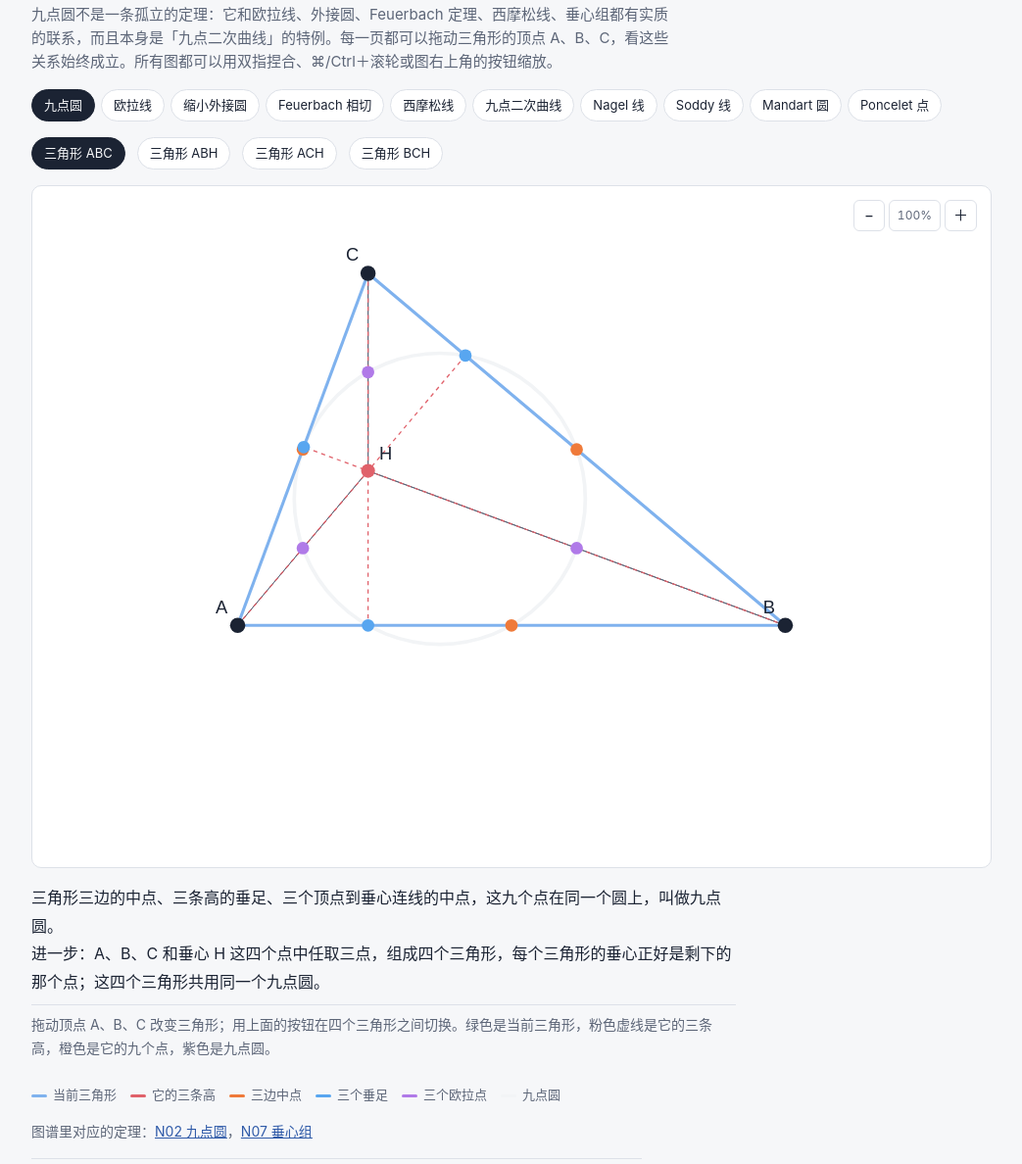
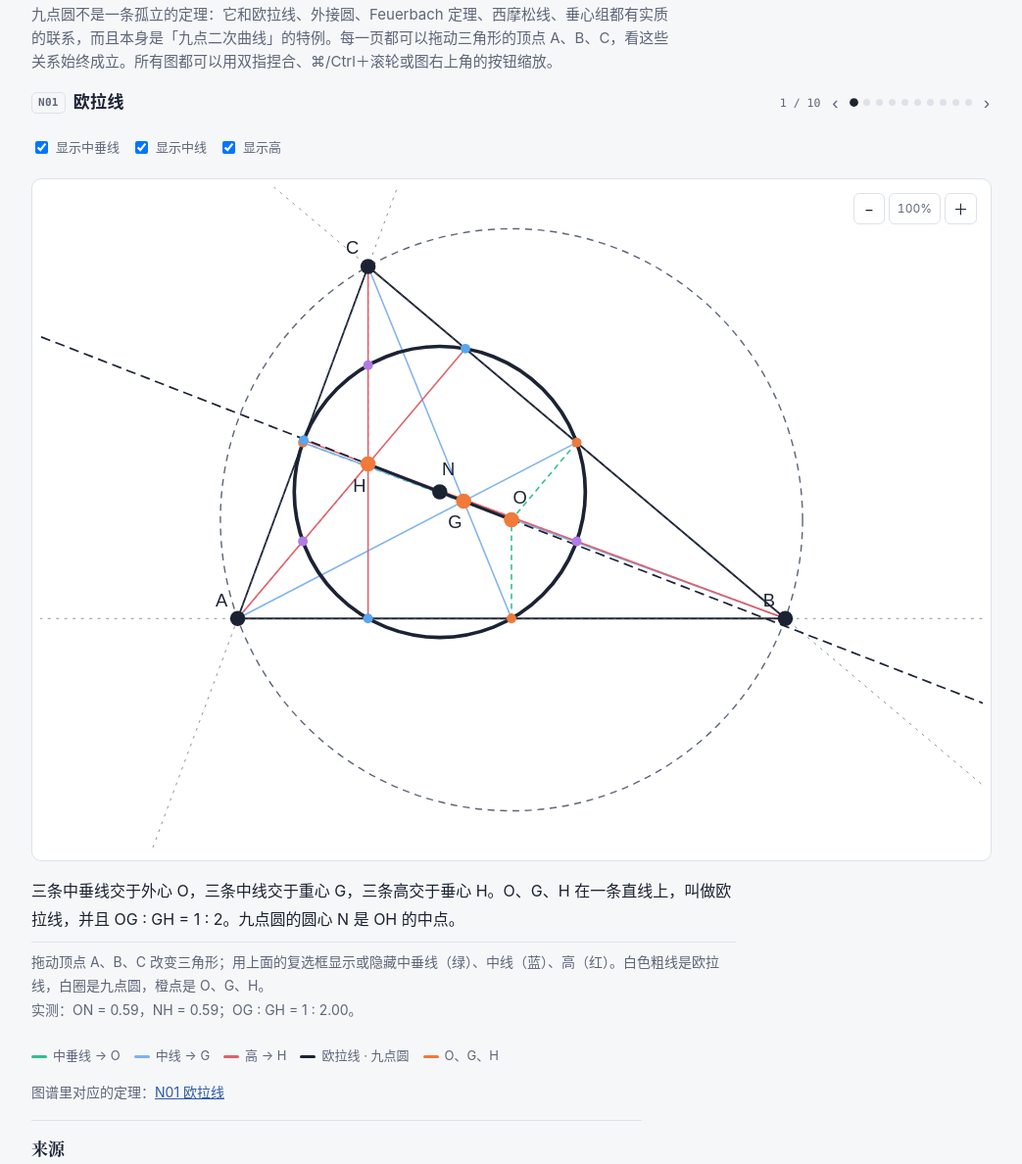
Before and after one commit to dongzhang84/geometry-atlas, a plain HTML site: page family/nine-point.html in a window 1280 px wide. Shown: the part 106-1294 px from the top of the page at 98% size, without its empty margins (118-1161 px from the left). Drawn offline with Linux system fonts and the light colour scheme.

Commit message:
大图的定理菜单：顺序名字都从 atlas.js 来，芯片栏换成位置指示
原来那排芯片是大图自己的一份清单，硬编码在 js 里，和图谱各写各的：顺序不同
（九点圆在前、欧拉线在后），名字也不同（「缩小外接圆」对「位似生成九点圆」、
「西摩松」对「西姆松」）。定理加到四五十条时这排芯片也排不下。

- 顺序、编号、名字全部从 data/atlas.js 推导，只收这一页画得出来的锚点。改名、
  调顺序、加定理都只动那一个文件，两边不可能再分叉；顺带修掉上面两处不一致。
- 芯片栏换成一行：左边「N01 · 欧拉线」，右边「1 / 10」＋ 前后箭头 ＋ 一排小
  圆点。圆点占的横向空间不到芯片的十分之一，十几条也放得下，而且一眼看出这
  一族有多少条、自己在第几条。悬停圆点显示定理名，点一下直接跳；键盘左右键
  也能翻。
- 顺带修一个自己引入的问题：上一版把欧拉线和九点圆改成固定白色（照搬视频），
  浅色主题下白纸白线直接消失。改成跟 --ink 走，深色底上接近白、浅色底上是
  墨色 —— 视频本来也是这么写的。
- validate.py 的 demo 锚点检查原来只认带引号的字符串；锚点现在是 DRAW 里的
  方法名，不带引号，检查跟着放宽。

Co-Authored-By: Claude Opus 5 (1M context) <noreply@anthropic.com>

```diff
--- a/family/nine-point.html
+++ b/family/nine-point.html
@@ -58,6 +58,23 @@ footer ul{margin:0;padding-left:18px}
 .embed header,.embed footer{display:none}
 .embed body{padding-block:0}
 .embed .wrap{gap:10px;padding-top:46px}
+
+/* 定理导航：编号 · 名称 ＋ 在这一族里第几条 ＋ 圆点 ＋ 前后箭头。
+   原来是一排芯片，定理一多就排不下，而且和图谱是两份清单。 */
+.navbar{display:flex;align-items:center;justify-content:space-between;gap:14px;flex-wrap:wrap}
+.navname{font-size:17px;font-weight:600;letter-spacing:.3px;display:flex;align-items:center;gap:8px}
+.navnum{font-family:ui-monospace,SFMono-Regular,Menlo,monospace;font-size:11px;font-style:normal;
+  color:var(--muted);border:1px solid var(--rule);border-radius:5px;padding:1px 6px}
+.navpos{display:flex;align-items:center;gap:10px}
+.navcount{font-family:ui-monospace,SFMono-Regular,Menlo,monospace;font-size:11.5px;color:var(--muted)}
+.navarrow{border:none;background:none;cursor:pointer;color:var(--muted);font-size:19px;line-height:1;
+  padding:0 2px}
+.navarrow:hover{color:var(--ink)}
+.navdots{display:flex;align-items:center;gap:6px}
+.navdot{width:7px;height:7px;border-radius:50%;border:none;padding:0;cursor:pointer;
+  background:var(--rule);transition:background .15s,transform .15s}
+.navdot:hover{background:var(--muted);transform:scale(1.35)}
+.navdot.on{background:var(--ink);transform:scale(1.25)}
 </style>
 </head>
 <body>
@@ -68,7 +85,7 @@ footer ul{margin:0;padding-left:18px}
     <p>九点圆不是一条孤立的定理：它和欧拉线、外接圆、Feuerbach 定理、西摩松线、垂心组都有实质的联系，而且本身是「九点二次曲线」的特例。每一页都可以拖动三角形的顶点 A、B、C，看这些关系始终成立。所有图都可以用双指捏合、⌘/Ctrl＋滚轮或图右上角的按钮缩放。</p>
   </header>
 
-  <nav class="tabs" id="tabs" aria-label="选择一条联系"></nav>
+  <nav class="navbar" id="tabs" aria-label="这一族里的定理"></nav>
   <div class="opts" id="opts"></div>
   <div class="stage"><canvas id="cv" aria-label="动态几何图"></canvas>
     <div class="zoom" role="group" aria-label="缩放">
@@ -97,8 +114,8 @@ footer ul{margin:0;padding-left:18px}
   document.documentElement.classList.add('embed');
   document.documentElement.setAttribute('data-theme', 'dark');
 }</script>
-<script src="../data/atlas.js?v=20261027d"></script>
-<script src="../js/geometry.js?v=20261027d"></script>
-<script src="../js/nine-point.js?v=20261027d"></script>
+<script src="../data/atlas.js?v=20261027f"></script>
+<script src="../js/geometry.js?v=20261027f"></script>
+<script src="../js/nine-point.js?v=20261027f"></script>
 </body>
 </html>
--- a/js/nine-point.js
+++ b/js/nine-point.js
@@ -32,16 +32,34 @@
         C_ORG = '#ef7a3a',   // 欧拉线、关键点
         C_PUR = '#b07ae8',   // 九点圆、欧拉点
         C_AMB = '#e0b061',   // 第二组辅助对象
-        C_WHT = '#f2f4f6',   // 主对象：欧拉线、九点圆（视频里就是白）
+        C_WHT = 'MAIN',      // 主对象：欧拉线、九点圆。跟主题走，见下面的 mainCol()
         C_FOT = '#58a6f0',   // 垂足（视频里垂足用的是另一种蓝）
         C_GRY = '#8a8f99';   // 外接圆这类陪衬
   const css = (v) => getComputedStyle(document.documentElement).getPropertyValue(v).trim() || '#888';
+  /** 主对象的颜色：深色底上接近白，浅色底上是墨色。视频只有深色版，照搬固定白会在浅色主题里消失。 */
+  const mainCol = () => css('--ink');
+  /** 画的时候把 'MAIN' 这个占位换成当前主题的墨色 */
+  const col = (c) => (c === 'MAIN' ? mainCol() : c);
 
-  const TABS = [
-    ['orthocentric', '九点圆'], ['euler', '欧拉线'], ['homothety', '缩小外接圆'],
-    ['feuerbach', 'Feuerbach 相切'], ['simson', '西摩松线'], ['conic', '九点二次曲线'],
-    ['nagel', 'Nagel 线'], ['soddy', 'Soddy 线'], ['mandart', 'Mandart 圆'], ['poncelet', 'Poncelet 点'],
-  ];
+  /* 顺序、编号、名字全部从 data/atlas.js 推导：图谱和这里是同一份清单，
+     改名、调顺序、加定理都只动那一个文件，两边不可能再对不上。
+     只收这一页有画法（DRAW 里有）的那些锚点。 */
+  const PAGE = 'nine-point.html';
+  const TABS = (function () {
+    const A = window.ATLAS;
+    const out = [];
+    if (A) {
+      A.theorems.forEach((t) => {
+        const d = t.demo || '';
+        if (d.indexOf(PAGE) < 0) return;
+        const id = d.slice(d.indexOf('#') + 1);
+        if (!id || out.some((x) => x[0] === id)) return;
+        out.push([id, t.name, t.id]);
+      });
+    }
+    return out.length ? out : [['orthocentric', '九点圆', '']];
+  })();
+  const tabIndex = (id) => TABS.findIndex((x) => x[0] === id);
   const LEG = {
     euler: [[C_GRN, '中垂线 → O'], [C_BLU, '中线 → G'], [C_RED, '高 → H'], [C_WHT, '欧拉线 · 九点圆'], [C_ORG, 'O、G、H']],
     homothety: [[C_GRY, '外接圆与样点'], [C_AMB, '缩放后的圆'], [C_PUR, '九点圆']],
@@ -173,11 +191,11 @@
       if (state.show.pb) M.forEach((m) => seg(m, g.O, C_GRN, 1.1, [4, 3]));
       if (state.show.md) M.forEach((m, i) => seg(vs[i], m, C_BLU, 1.1));
       if (state.show.al) F.forEach((f, i) => { seg(vs[i], f, C_RED, 1.1); if (len(sub(g.H, f)) > len(sub(vs[i], f))) seg(f, g.H, C_RED, 0.8, [3, 3]); else seg(vs[i], g.H, C_RED, 0.8, [3, 3]); });
-      circle(g.N, g.r9, C_WHT, 2.6); lineInf(g.O, g.H, C_WHT, 1.2, [7, 4]); seg(g.O, g.H, C_WHT, 2.2);
+      circle(g.N, g.r9, col(C_WHT), 2.6); lineInf(g.O, g.H, col(C_WHT), 1.2, [7, 4]); seg(g.O, g.H, col(C_WHT), 2.2);
       ninePoints(g.A, g.B, g.C).forEach((p, i) => dot(p, i < 3 ? C_ORG : i < 6 ? C_FOT : C_PUR, 3.5));
       const dir = sub(g.H, g.O), same = near(g.O, g.G, g);
       if (same) { dot(g.O, C_ORG, 5.5); lab(g.O, 'O = G = H = N', 9, -9); }
-      else [[g.O, 'O', C_ORG, 1], [g.G, 'G', C_ORG, -1], [g.N, 'N', C_WHT, 1], [g.H, 'H', C_ORG, -1]].forEach(([p, n, c, sd]) => { dot(p, c, 5.5); labPerp(p, n, dir, sd); });
+      else [[g.O, 'O', C_ORG, 1], [g.G, 'G', C_ORG, -1], [g.N, 'N', col(C_WHT), 1], [g.H, 'H', C_ORG, -1]].forEach(([p, n, c, sd]) => { dot(p, c, 5.5); labPerp(p, n, dir, sd); });
       return info('三条中垂线交于外心 O，三条中线交于重心 G，三条高交于垂心 H。O、G、H 在一条直线上，叫做欧拉线，并且 OG : GH = 1 : 2。九点圆的圆心 N 是 OH 的中点。',
         '拖动顶点 A、B、C 改变三角形；用上面的复选框显示或隐藏中垂线（绿）、中线（蓝）、高（红）。白色粗线是欧拉线，白圈是九点圆，橙点是 O、G、H。<br>' +
         (same ? '三角形接近等边：O、G、H、N 几乎重合，欧拉线不再确定。' :
@@ -242,7 +260,7 @@
     },
     orthocentric(g) {
       const sec = css('--muted');
-      circle(g.N, g.r9, C_WHT, 2.6);
+      circle(g.N, g.r9, col(C_WHT), 2.6);
       const four = [[g.A, g.B, g.C], [g.A, g.B, g.H], [g.A, g.C, g.H], [g.B, g.C, g.H]];
       four.forEach((T) => tri(T[0], T[1], T[2], sec, 0.7));
       const T = four[state.tri]; tri(T[0], T[1], T[2], C_BLU, 2.2);
@@ -846,8 +864,42 @@
     b.textContent = text; b.setAttribute('aria-pressed', pressed ? 'true' : 'false'); b.onclick = onClick; return b;
   }
   function renderTabs() {
+    const i = Math.max(0, tabIndex(state.tab));
+    const [, name, num] = TABS[i] || ['', '', ''];
     tabsEl.innerHTML = '';
-    TABS.forEach(([id, name]) => tabsEl.appendChild(chip(name, id === state.tab, () => setTab(id, true))));
+    tabsEl.className = 'navbar';
+
+    const left = document.createElement('div'); left.className = 'navname';
+    if (num) { const k = document.createElement('i'); k.className = 'navnum'; k.textContent = num; left.appendChild(k); }
+    left.appendChild(document.createTextNode(name));
+
+    const right = document.createElement('div'); right.className = 'navpos';
+    const count = document.createElement('span');
+    count.className = 'navcount'; count.textContent = (i + 1) + ' / ' + TABS.length;
+
+    const prev = document.createElement('button');
+    prev.type = 'button'; prev.className = 'navarrow'; prev.textContent = '\u2039';
+    prev.title = '上一条'; prev.onclick = () => step(-1);
+
+    const dots = document.createElement('div'); dots.className = 'navdots';
+    TABS.forEach(([id, nm], j) => {
+      const d = document.createElement('button');
+      d.type = 'button'; d.className = 'navdot' + (j === i ? ' on' : '');
+      d.title = nm; d.setAttribute('aria-label', nm);
+      d.onclick = () => setTab(id, true);
+      dots.appendChild(d);
+    });
+
+    const next = document.createElement('button');
+    next.type = 'button'; next.className = 'navarrow'; next.textContent = '\u203a';
+    next.title = '下一条'; next.onclick = () => step(1);
+
+    right.append(count, prev, dots, next);
+    tabsEl.append(left, right);
+  }
+  function step(d) {
+    const n = TABS.length, i = Math.max(0, tabIndex(state.tab));
+    setTab(TABS[(i + d + n) % n][0], true);
   }
   function renderOpts() {
     optsEl.innerHTML = '';
@@ -965,7 +1017,7 @@
       const k = document.createElement('span'); k.innerHTML = '曲线类型：<b id="ckind" style="color:var(--ink)">—</b>'; optsEl.appendChild(k);
     }
     legendEl.innerHTML = '';
-    LEG[state.tab].forEach(([c, n]) => { const s = document.createElement('span'); s.innerHTML = '<i style="background:' + c + '"></i>' + n; legendEl.appendChild(s); });
+    LEG[state.tab].forEach(([c, n]) => { const s = document.createElement('span'); s.innerHTML = '<i style="background:' + col(c) + '"></i>' + n; legendEl.appendChild(s); });
   }
   function setTab(id, pushHash) {
     if (!DRAW[id]) id = TABS[0][0];
@@ -1051,6 +1103,11 @@
   }
 
   window.addEventListener('hashchange', () => setTab(location.hash.slice(1), false));
+  window.addEventListener('keydown', (e) => {
+    if (e.target && /INPUT|TEXTAREA/.test(e.target.tagName)) return;
+    if (e.key === 'ArrowLeft') step(-1);
+    else if (e.key === 'ArrowRight') step(1);
+  });
   matchMedia('(prefers-color-scheme: dark)').addEventListener('change', draw);
   new MutationObserver(draw).observe(document.documentElement, { attributes: true, attributeFilter: ['data-theme'] });
 
```
Also changed, not shown: index.html (+4 -4 lines), 1 other file.
